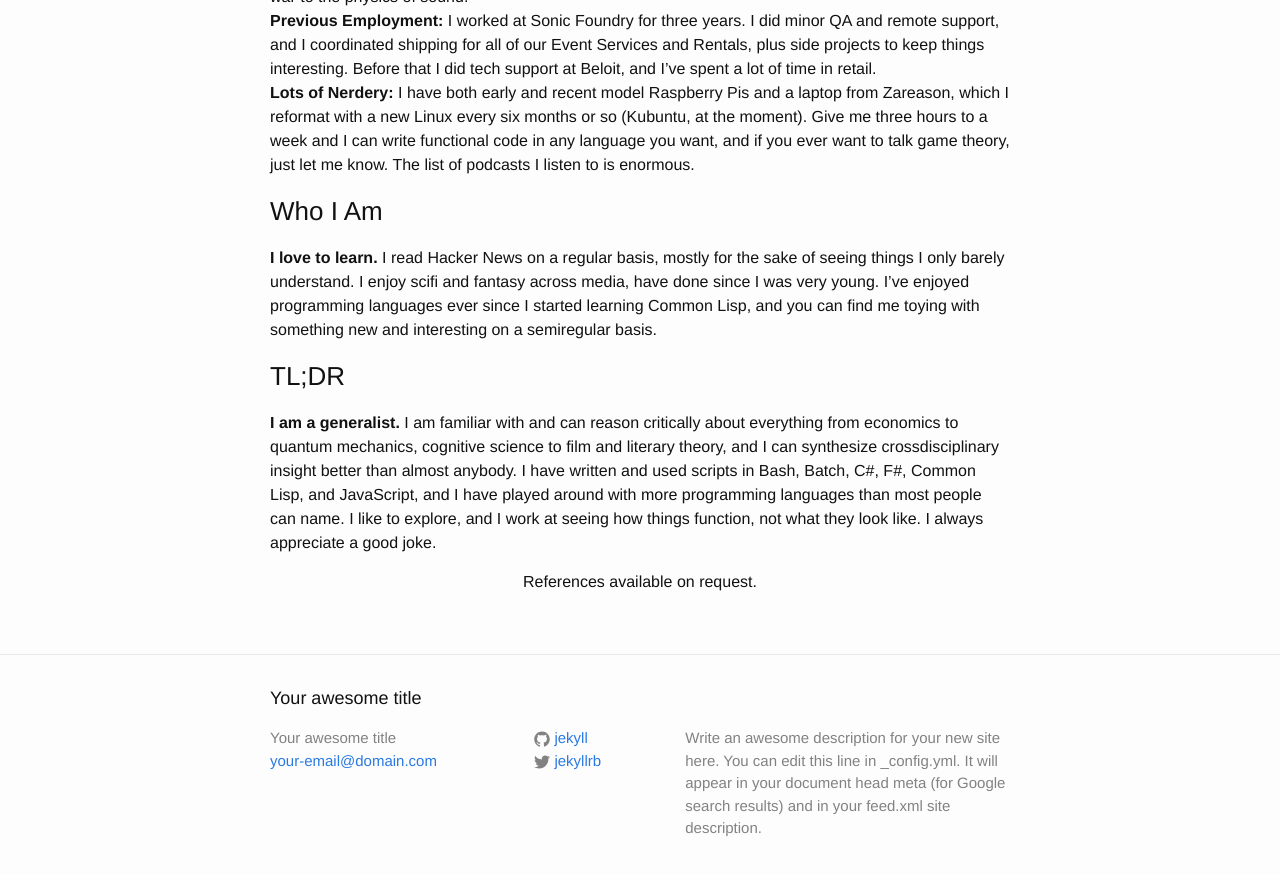
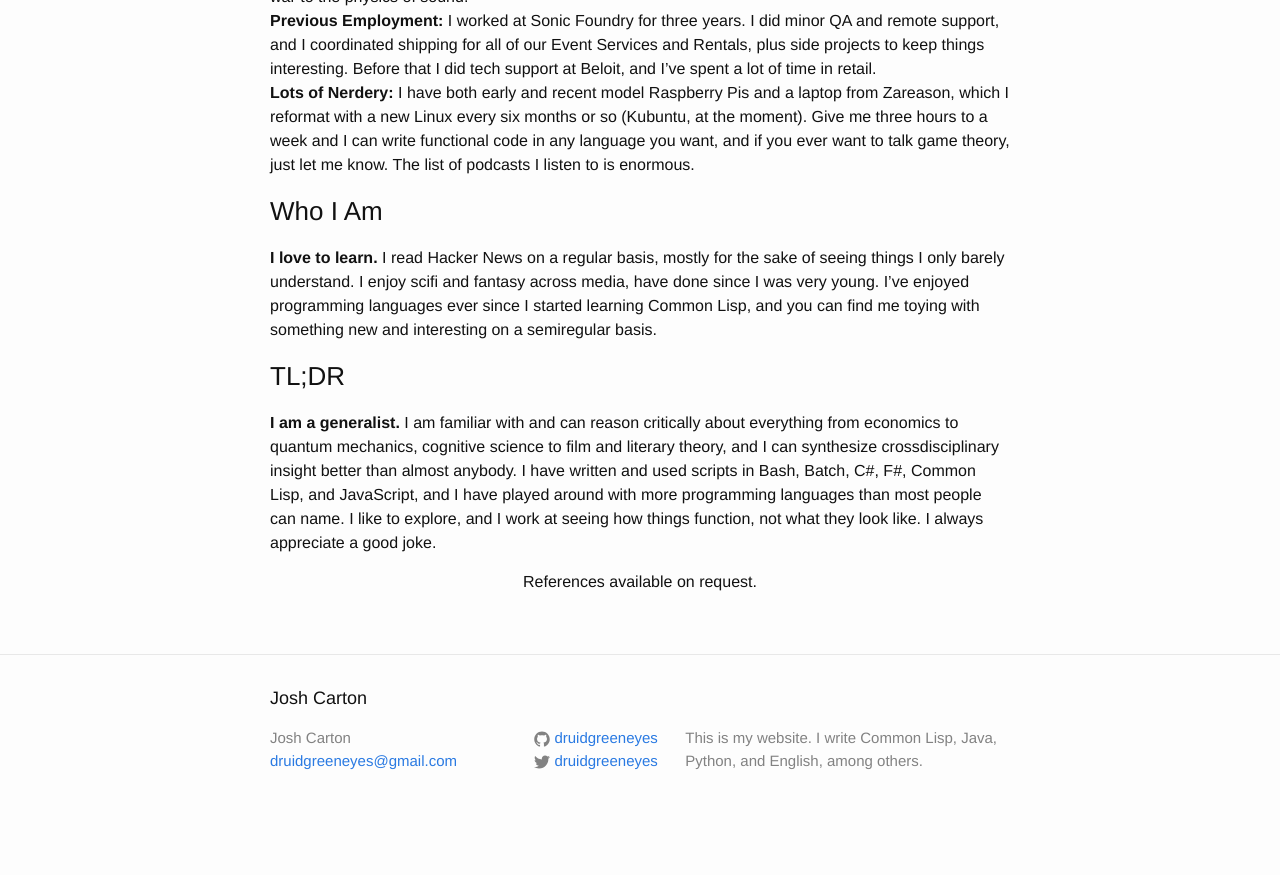
Before and after one commit to DruidGreeneyes/druidgreeneyes.github.io, a Jekyll site: the page built from cv.md, in a window 1280 px wide and 900 px high, scrolled down 896 px. Shown: the top 875 px of the window. Built offline with Jekyll 4.4.1, drawn with Linux system fonts in a browser that asks for light colours; after the commit the page ends 1728 px from its top, so only the background shows below that; some of the changed text lies outside the part shown.

Commit message:
update _config.yml

```diff
--- a/_config.yml
+++ b/_config.yml
@@ -6,16 +6,15 @@
 # 'jekyll serve'. If you change this file, please restart the server process.
 
 # Site settings
-title: Your awesome title
-email: your-email@domain.com
+title: Josh Carton
+email: druidgreeneyes@gmail.com
 description: > # this means to ignore newlines until "baseurl:"
-  Write an awesome description for your new site here. You can edit this
-  line in _config.yml. It will appear in your document head meta (for
-  Google search results) and in your feed.xml site description.
+  This is my website. I write Common Lisp, Java, Python,
+  and English, among others.
 baseurl: "" # the subpath of your site, e.g. /blog
-url: "http://yourdomain.com" # the base hostname & protocol for your site
-twitter_username: jekyllrb
-github_username:  jekyll
+url: "http://druidgreeneyes.github.io" # the base hostname & protocol for your site
+twitter_username: druidgreeneyes
+github_username:  druidgreeneyes
 
 # Build settings
 markdown: kramdown
```
Also changed, not shown: cv.md (+4 -2 lines).
